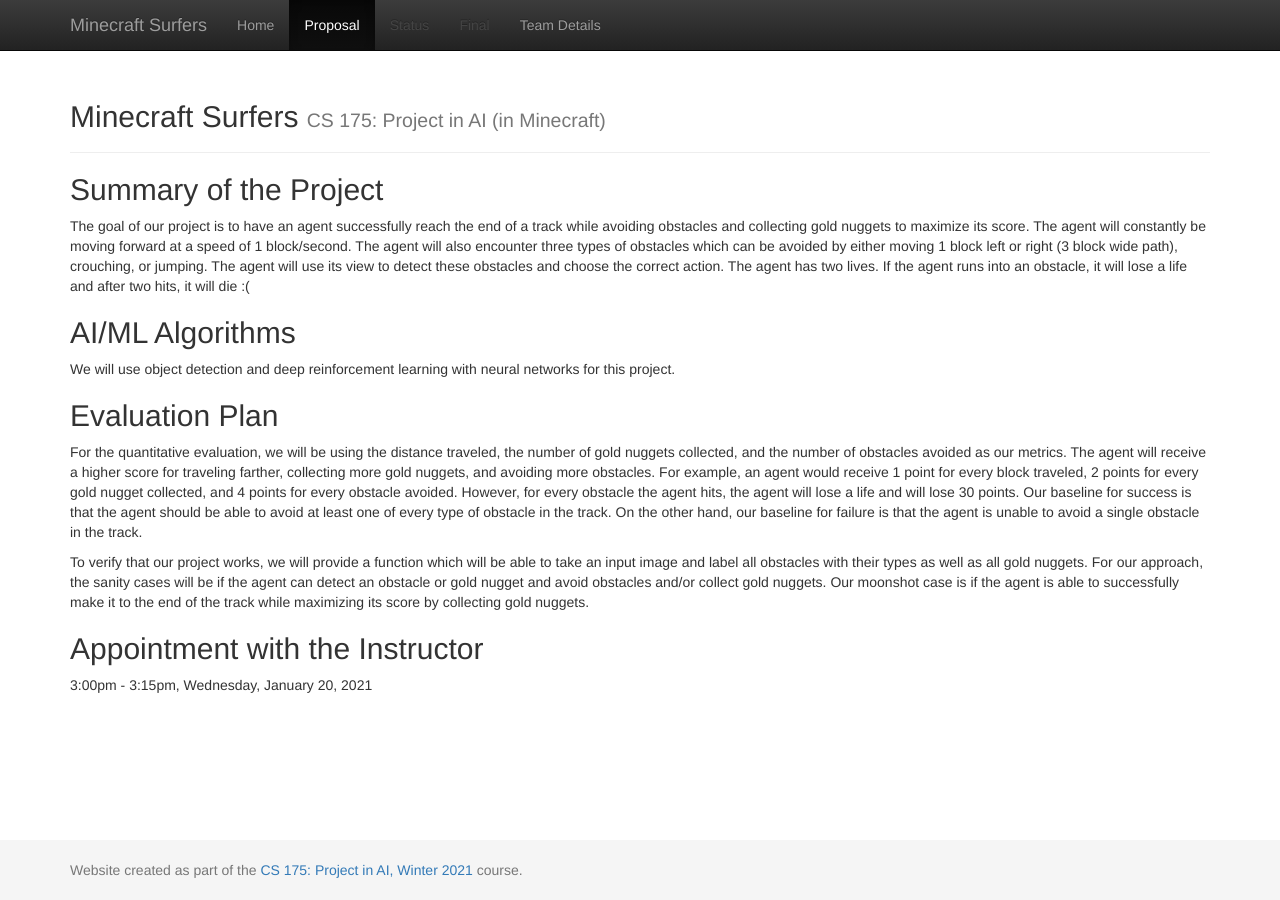
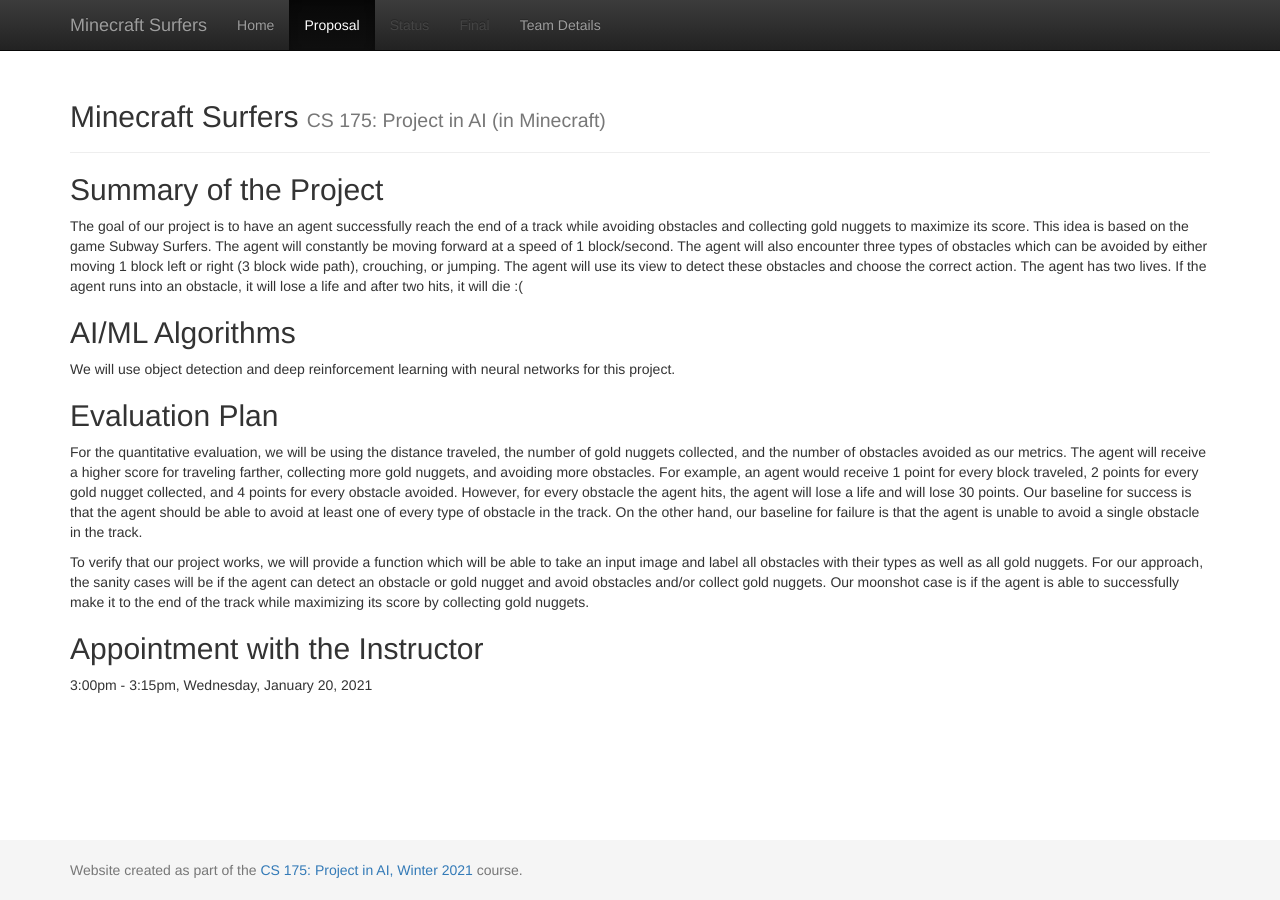
Before and after one commit to SahilRailkar/group-19, a Jekyll site: the page built from docs/proposal.md, in a window 1280 px wide. Built offline with Jekyll 4.4.1, drawn with Linux system fonts in a browser that asks for light colours.

Commit message:
We love Subway Surfers

```diff
--- a/docs/proposal.md
+++ b/docs/proposal.md
@@ -4,7 +4,7 @@
 ---
 
 ## Summary of the Project
-The goal of our project is to have an agent successfully reach the end of a track while avoiding obstacles and collecting gold nuggets to maximize its score. The agent will constantly be moving forward at a speed of 1 block/second. The agent will also encounter three types of obstacles which can be avoided by either moving 1 block left or right (3 block wide path), crouching, or jumping. The agent will use its view to detect these obstacles and choose the correct action. The agent has two lives. If the agent runs into an obstacle, it will lose a life and after two hits, it will die :(
+The goal of our project is to have an agent successfully reach the end of a track while avoiding obstacles and collecting gold nuggets to maximize its score. This idea is based on the game Subway Surfers. The agent will constantly be moving forward at a speed of 1 block/second. The agent will also encounter three types of obstacles which can be avoided by either moving 1 block left or right (3 block wide path), crouching, or jumping. The agent will use its view to detect these obstacles and choose the correct action. The agent has two lives. If the agent runs into an obstacle, it will lose a life and after two hits, it will die :(
 
 ## AI/ML Algorithms
 We will use object detection and deep reinforcement learning with neural networks for this project.
```
